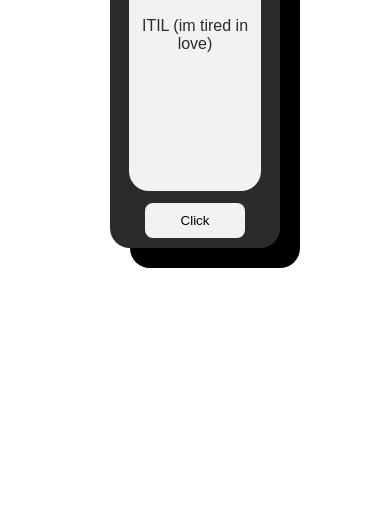
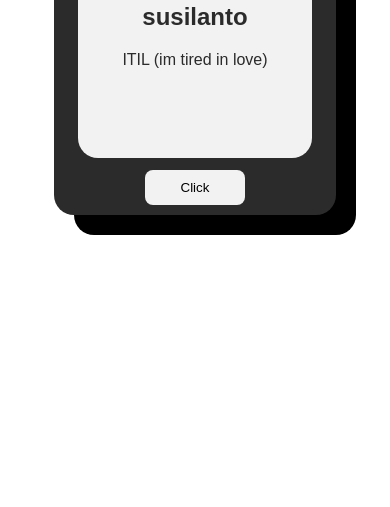
Before and after one commit to jejejullian/quote-random, a plain HTML site: page index.html in a window 390 px wide. Shown: the part 337-844 px from the top of the page. Drawn offline with Linux system fonts and the light colour scheme.

Commit message:
Update index.html

```diff
--- a/index.html
+++ b/index.html
@@ -50,6 +50,23 @@ button{
     }
     button:hover{
         background-color: #bbbbbb;
+    }
+
+    @media only screen and (max-width: 600px) {
+    .container {
+        width: 90%;
+    }
+
+    .card {
+        width: 85%;
+        height: 20vh;
+    }
+    }
+
+    @media only screen and (max-width: 960px) {
+    .container {
+        width: 70%;
+    }
     }
     </style>
 
```
Lines whose indentation alone changed are shown as unchanged.
